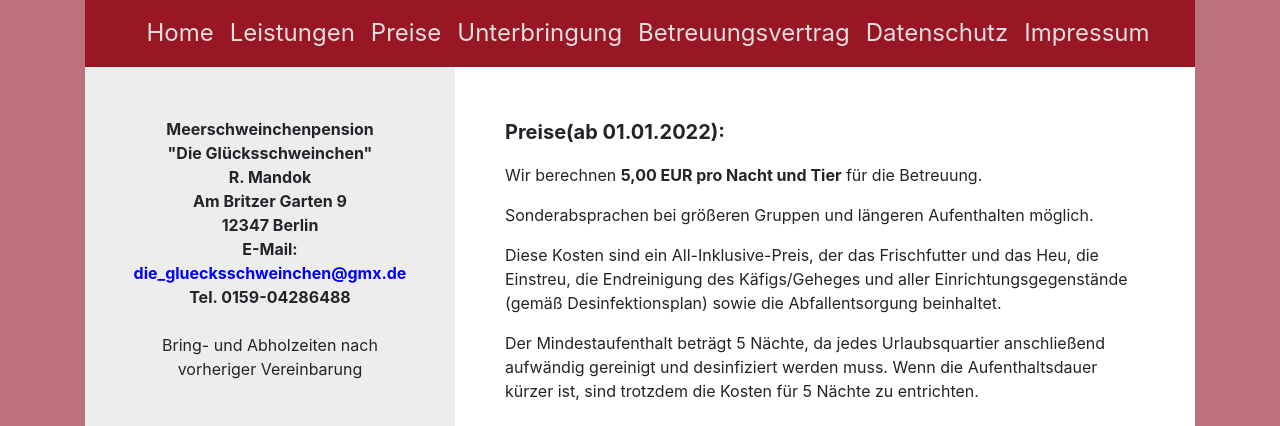
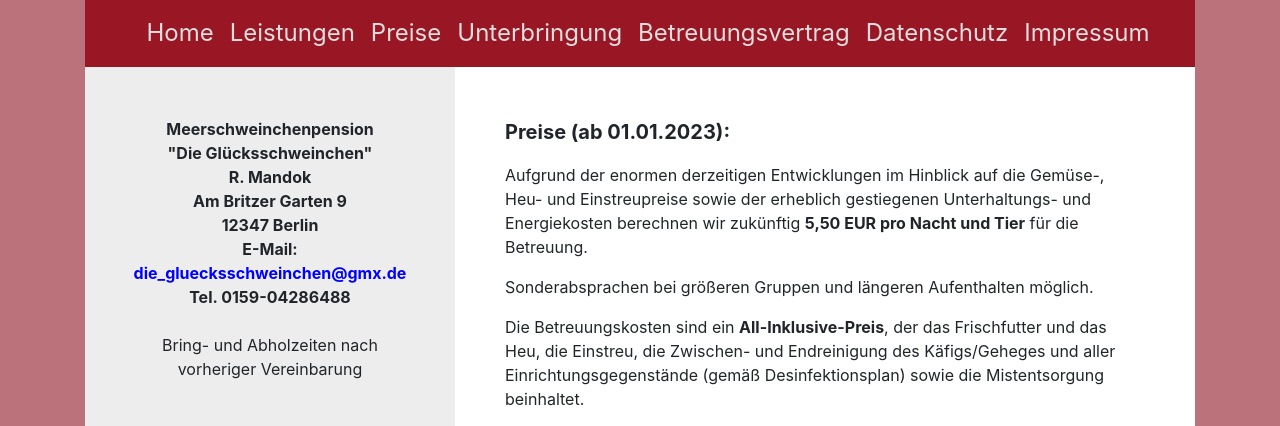
Before and after one commit to tuansondinh/die-gluecksschweinchen.de, a PHP site: page /prices.php in a window 1280 px wide. Shown: the part 301-727 px from the top of the page. Run offline with PHP 8.4, Linux system fonts and the light colour scheme; some libraries are stand-ins or nearby versions.

Commit message:
change prices

```diff
--- a/parts/prices.php
+++ b/parts/prices.php
@@ -2,18 +2,16 @@
 
   <div class="inhalt bg-light col-md-8 order-md-2 justify-content-center">
 
-    <p class="ueberschrift">Preise(ab 01.01.2022):</p>
-    <p>Wir berechnen <span class="font-weight-bold">5,00 EUR pro Nacht und Tier</span> für die Betreuung.
-    </p>
 
-    <p>Sonderabsprachen bei größeren Gruppen und längeren Aufenthalten möglich.
-    </p>
-    <p>
-Diese Kosten sind ein All-Inklusive-Preis, der das Frischfutter und das Heu, die Einstreu, die Endreinigung des Käfigs/Geheges und aller Einrichtungsgegenstände (gemäß Desinfektionsplan) sowie die Abfallentsorgung beinhaltet.
-</p>
-<p>
-Der Mindestaufenthalt beträgt 5 Nächte, da jedes Urlaubsquartier anschließend aufwändig gereinigt und desinfiziert werden muss. Wenn die Aufenthaltsdauer kürzer ist, sind trotzdem die Kosten für 5 Nächte zu entrichten.
-</p>
+<p class="ueberschrift">Preise (ab 01.01.2023):</p>
+
+<p>Aufgrund der enormen derzeitigen Entwicklungen im Hinblick auf die Gemüse-, Heu- und Einstreupreise sowie der erheblich gestiegenen Unterhaltungs- und Energiekosten berechnen wir zukünftig <span class="font-weight-bold">5,50 EUR pro Nacht und Tier</span> für die Betreuung.</p>
+
+<p>Sonderabsprachen bei größeren Gruppen und längeren Aufenthalten möglich.</p>
+
+<p>Die Betreuungskosten sind ein <span class="font-weight-bold">All-Inklusive-Preis</span>, der das Frischfutter und das Heu, die Einstreu, die Zwischen- und Endreinigung des Käfigs/Geheges und aller Einrichtungsgegenstände (gemäß Desinfektionsplan) sowie die Mistentsorgung beinhaltet.</p>
+
+<p>Der <span class="font-weight-bold">Mindestaufenthalt beträgt bei zwei Tieren 7 Nächte</span>, da jedes Urlaubsquartier anschließend aufwändig gereinigt und desinfiziert werden muss. Wenn die Aufenthaltsdauer kürzer ist, sind trotzdem die Kosten für 7 Nächte zu entrichten. Der Mindestaufenthalt beträgt bei <span class="font-weight-bold">drei und mehr Tieren 5 Nächte</span>. Wenn die Aufenthaltsdauer kürzer ist, sind trotzdem die Kosten für 5 Nächte zu entrichten.</p>
 
     <!-- <button type="button" class="btn btn-primary">Erfahre mehr!</button> -->
 
```
